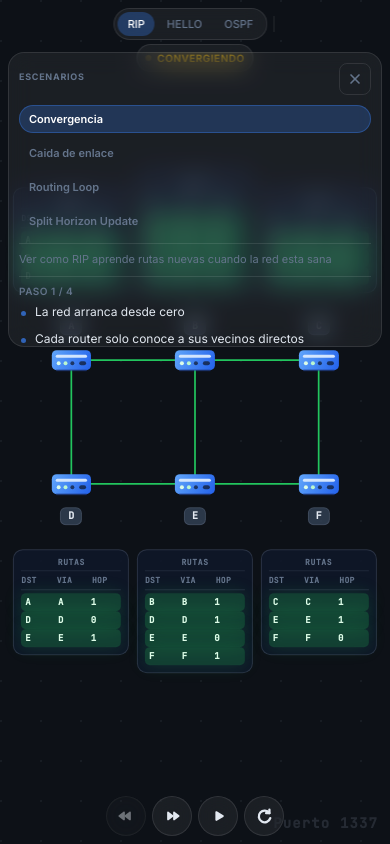
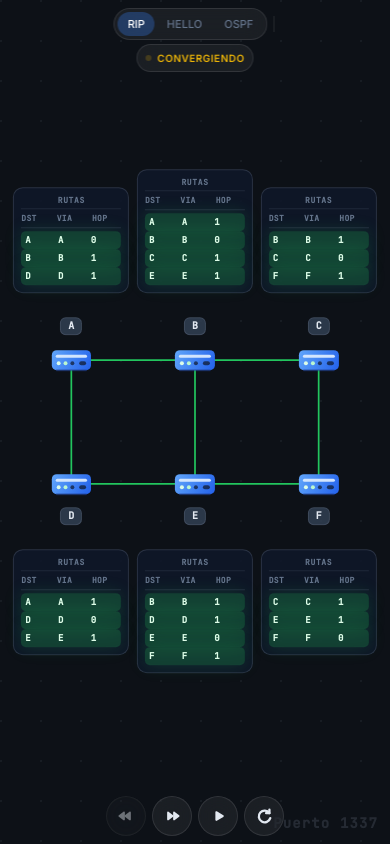
Before and after one commit to FrancoJPerotti/simulador-ruteo, a React (Vite) app: page / in a window 390 px wide. Built offline with nearby package versions, Linux system fonts and the light colour scheme.

Commit message:
fix: start scenario panel closed on mobile

```diff
--- a/src/App.tsx
+++ b/src/App.tsx
@@ -195,7 +195,12 @@ function App() {
   const [isAnimating, setIsAnimating] = useState(false);
   const [animationSpeed, setAnimationSpeed] = useState(NORMAL_ANIMATION);
   const [activeScenario, setActiveScenario] = useState<Scenario | null>(null);
-  const [scenarioPanelOpen, setScenarioPanelOpen] = useState(true);
+  const [scenarioPanelOpen, setScenarioPanelOpen] = useState(() => {
+    if (typeof window !== 'undefined') {
+      return window.innerWidth > 640;
+    }
+    return true;
+  });
   const [ospfAuthentication, setOspfAuthentication] = useState(false);
   const [rejectedRouterIds, setRejectedRouterIds] = useState<string[]>([]);
   const [scenarioStep, setScenarioStep] = useState(0);
```
